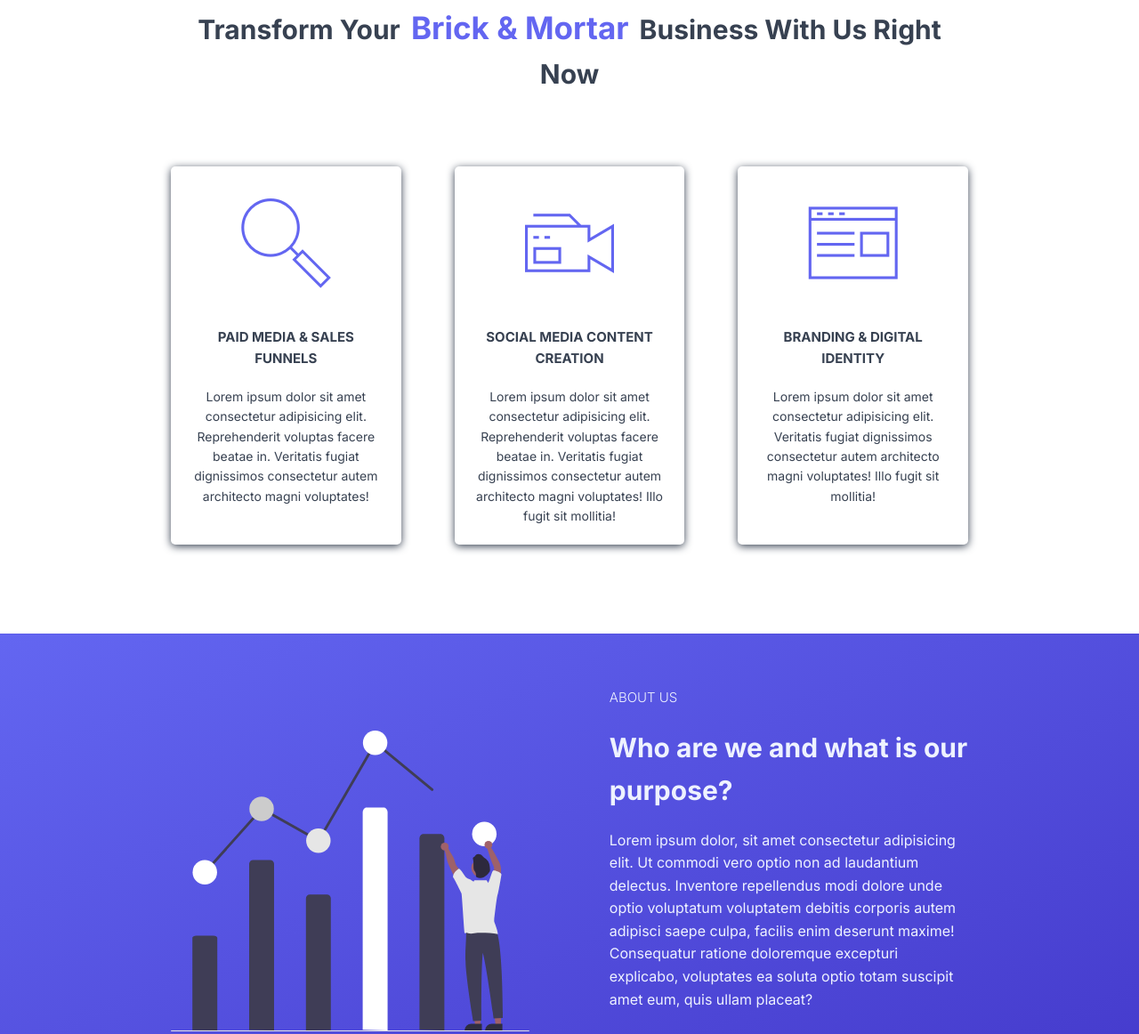
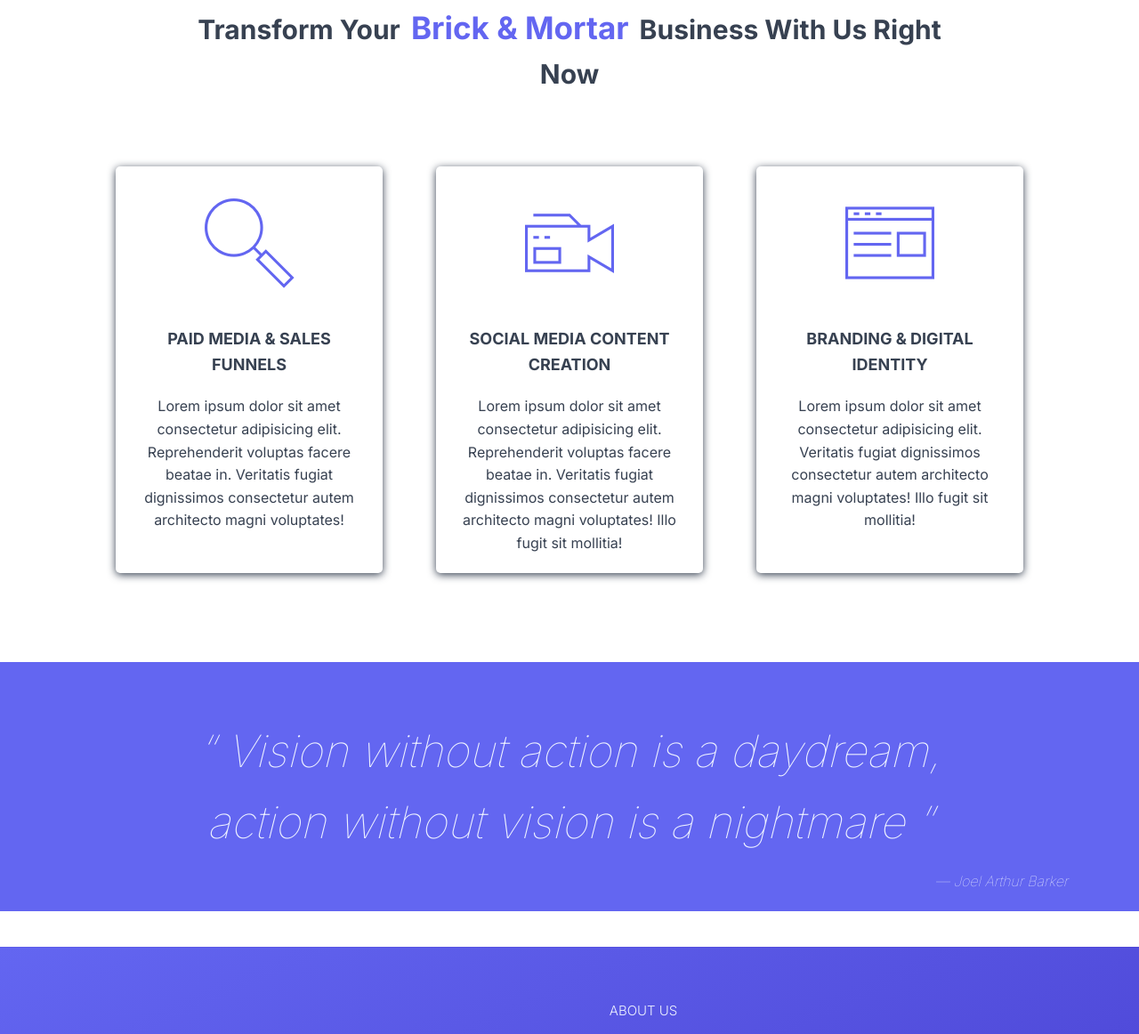
Before and after one commit to logansayan/fantom-growth, a website: page src/index.html in a window 1280 px wide. Shown: the part 642-1804 px from the top of the page at 89% size. Drawn offline with Linux system fonts and the light colour scheme.

Commit message:
add quote section

```diff
--- a/src/index.html
+++ b/src/index.html
@@ -57,6 +57,11 @@
         </div>
       </div>
     </div>
+  </section>
+
+  <section class="quote section-quote">
+    <h3 class="quote__text"><span>&ldquo; Vision without action is a daydream,</span> <span>action without vision is a nightmare &rdquo;</span></h3>
+    <p class="quote__author">&mdash; Joel Arthur Barker</p>
   </section>
 
   <section class="about section-about">
--- a/src/sass/components/_features.scss
+++ b/src/sass/components/_features.scss
@@ -10,6 +10,8 @@
   }
 
   &__text {
+    flex: 0 1 80rem;
+    min-width: 50rem;
     margin-right: $gap-medium;
 
     &-phrase {
--- /dev/null
+++ b/src/sass/components/_quote.scss
@@ -0,0 +1,25 @@
+.quote {
+  position: relative;
+  color: $color-light-1;
+
+  &__text {
+    text-align: center;
+    width: 70vw;
+    font-size: 5rem;
+    font-style: italic;
+    font-weight: 100;
+    margin: 0 auto;
+
+    span {
+      display: block;
+    }
+  }
+
+  &__author {
+    position: absolute;
+    right: 8rem;
+    bottom: 2rem;
+    font-weight: 100;
+    font-style: italic;
+  }
+}
--- a/src/sass/components/_services.scss
+++ b/src/sass/components/_services.scss
@@ -37,6 +37,7 @@
 
   &__item {
     flex: 0 1 40rem;
+    min-width: 30rem;
     text-align: center;
     padding: 2rem;
     box-shadow: 0 .2rem 1rem $color-dark;
@@ -52,14 +53,13 @@
     }
 
     &-heading {
-      font-size: 1.5rem;
+      font-size: 1.8rem;
       text-transform: uppercase;
       margin-bottom: $gap-small;
       // color: $color-primary;
     }
 
     &-paragraph {
-      font-size: 1.4rem;
     }
   }
 }
--- a/src/sass/main.scss
+++ b/src/sass/main.scss
@@ -1,4 +1,4 @@
-@import url('https://fonts.googleapis.com/css2?family=Inter:wght@300;400;700;900&display=swap');
+@import url('https://fonts.googleapis.com/css2?family=Inter:wght@100;300;400;700;900&display=swap');
 // @import url('https://fonts.googleapis.com/css2?family=Roboto:wght@300;400;700;900&display=swap');
 
 @import "./abstracts/variables";
@@ -9,6 +9,7 @@
 @import "./components/header";
 @import "./components/button";
 @import "./components/services";
+@import "./components/quote";
 @import "./components/about";
 @import "./components/features";
 @import "./components/calendly";
--- a/src/sass/pages/_home.scss
+++ b/src/sass/pages/_home.scss
@@ -1,5 +1,6 @@
 .header,
 .section-services,
+.section-quote,
 .section-about,
 .section-features,
 .section-calendly,
@@ -16,6 +17,10 @@
 
 .section-services {
 
+}
+
+.section-quote {
+  background-color: $color-primary;
 }
 
 .section-about {
```
Also changed, not shown: src/css/style.css, src/img/done-checking-bak.svg (added).
